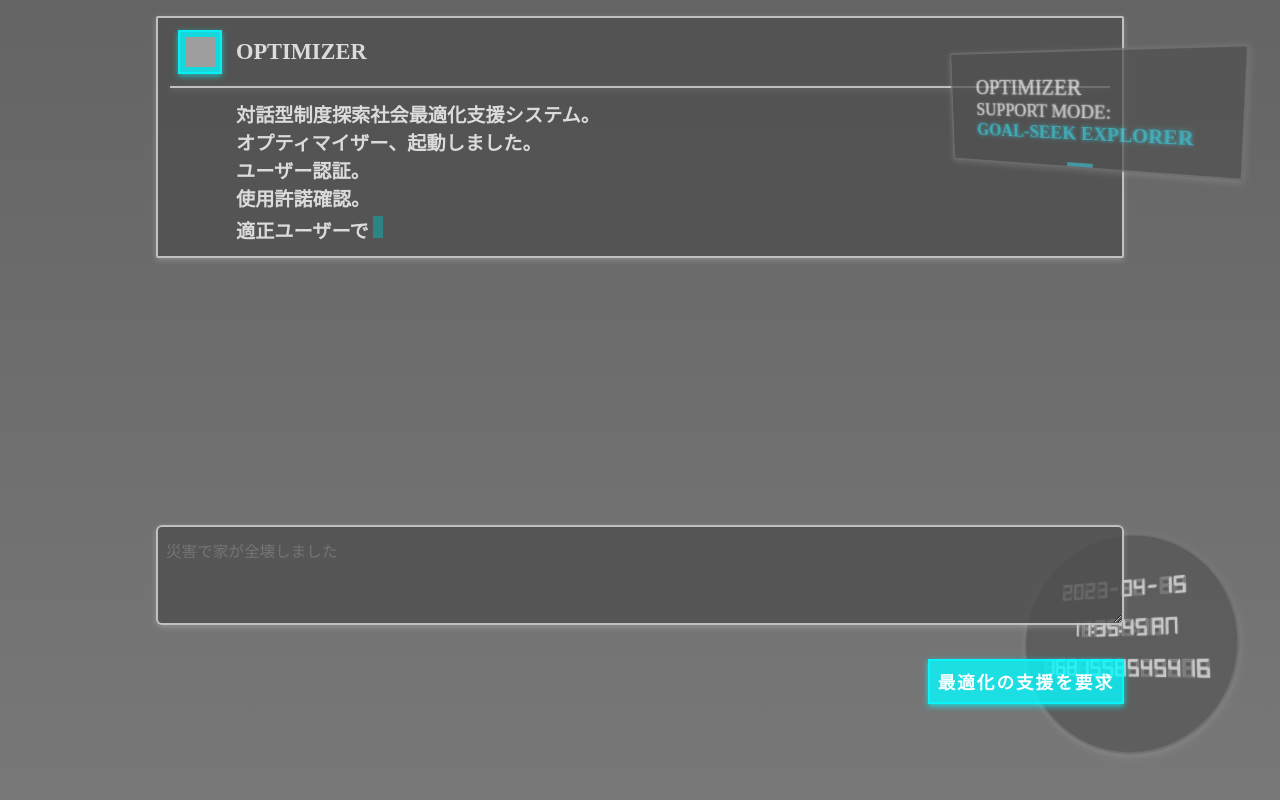
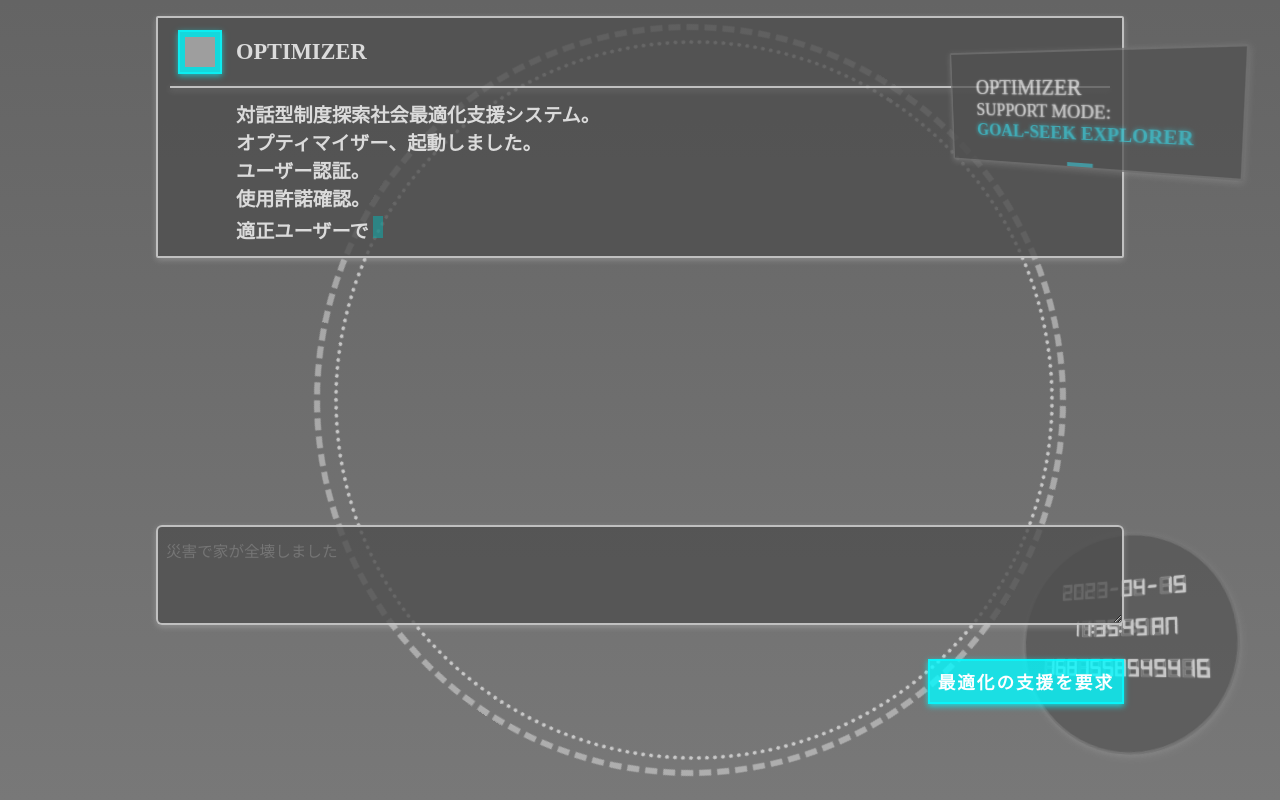
Before and after one commit to yuiseki/OPTIMIZER, a Next.js app: page / in a window 1280 px wide. Built offline with nearby package versions, Linux system fonts and the light colour scheme; grey boxes are pictures that could not be loaded.

Commit message:
add BackgroundEffect

```diff
--- /dev/null
+++ b/src/components/BackgroundEffect/BackgroundEffect.tsx
@@ -0,0 +1,16 @@
+export const BackgroundEffect: React.FC = () => {
+  return (
+    <div
+      style={{
+        position: "absolute",
+        top: 0,
+        width: "100vw",
+        height: "100vh",
+        overflow: "hidden",
+      }}
+    >
+      <div className="backgroundEffectInnerCircle" />
+      <div className="backgroundEffectOuterCircle" />
+    </div>
+  );
+};
--- /dev/null
+++ b/src/components/BackgroundEffect/index.tsx
@@ -0,0 +1,8 @@
+import dynamic from "next/dynamic";
+
+export const BackgroundEffect = dynamic(
+  () => import("./BackgroundEffect").then((module) => module.BackgroundEffect),
+  {
+    ssr: false,
+  }
+);
--- a/src/pages/index.tsx
+++ b/src/pages/index.tsx
@@ -6,6 +6,7 @@ import { nextJsonPost } from "@/lib/nextJsonPost";
 
 import dynamic from "next/dynamic";
 import { SupportModeCard } from "@/components/SupportModeCard";
+import { BackgroundEffect } from "@/components/BackgroundEffect";
 
 const CircleClock = dynamic(
   () => import("@/components/CircleClock").then((module) => module.CircleClock),
@@ -139,6 +140,7 @@ export default function Home() {
         <meta name="viewport" content="width=device-width, initial-scale=1" />
         <link rel="icon" href="/favicon.ico" />
       </Head>
+      <BackgroundEffect />
       <SupportModeCard />
       <CircleClock />
       <main className={styles.main}>
--- a/src/styles/globals.css
+++ b/src/styles/globals.css
@@ -201,3 +201,36 @@ a {
   content: "8888888888888";
   z-index: -1;
 }
+
+@keyframes spin {
+  from {
+    transform: translate(0, 0) rotate(0);
+  }
+  to {
+    transform: translate(0, 0) rotate(360deg);
+  }
+}
+
+.backgroundEffectInnerCircle {
+  position: absolute;
+  top: 5vh;
+  left: calc(25vw + 14px);
+  width: 90vh;
+  height: 90vh;
+  border: 4px dotted rgba(255, 255, 255, 0.6);
+  border-radius: 90vh;
+  animation: spin 5s linear infinite;
+  z-index: -1;
+}
+
+.backgroundEffectOuterCircle {
+  position: absolute;
+  top: 3vh;
+  left: calc(25vw - 6px);
+  width: 94vh;
+  height: 94vh;
+  border: 6px dashed rgba(255, 255, 255, 0.4);
+  border-radius: 94vh;
+  animation: spin 60s linear infinite;
+  z-index: -1;
+}
```
